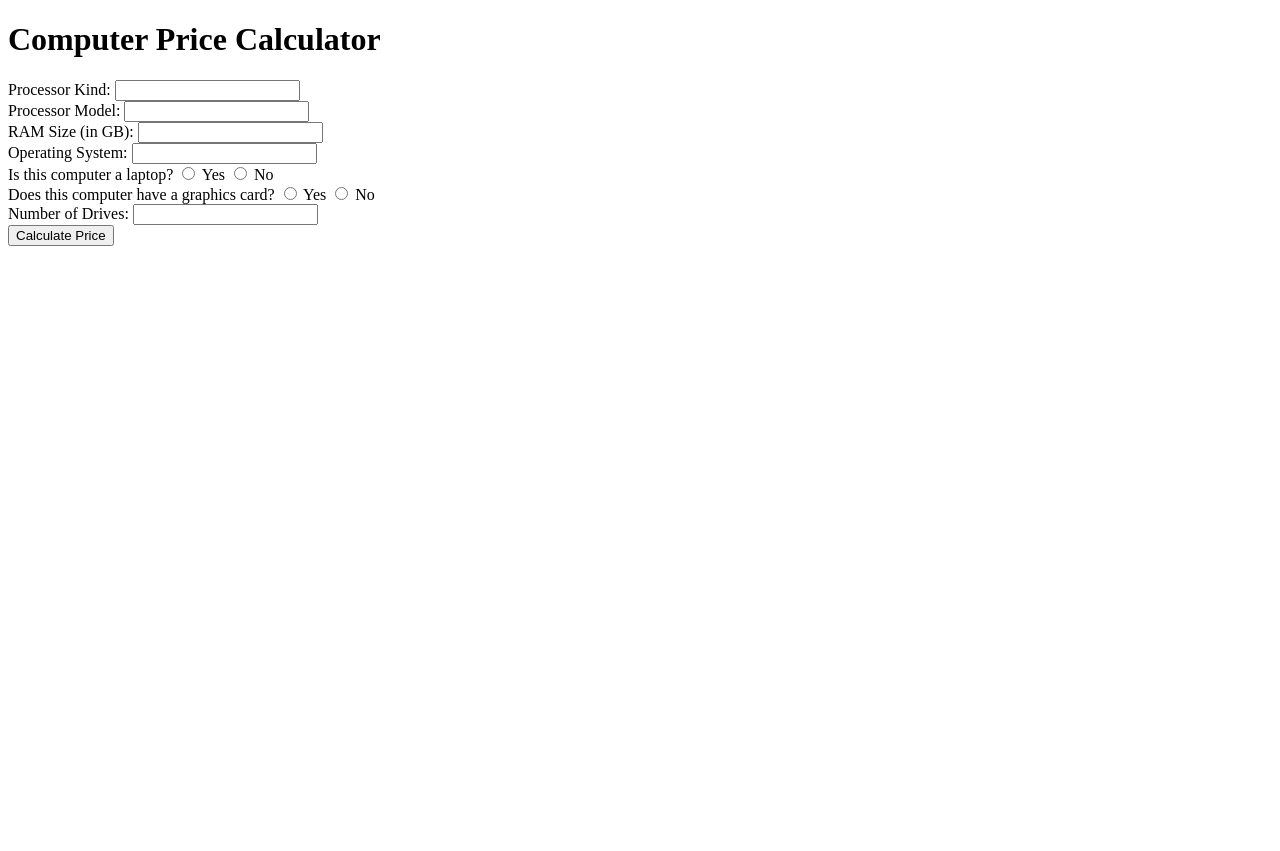
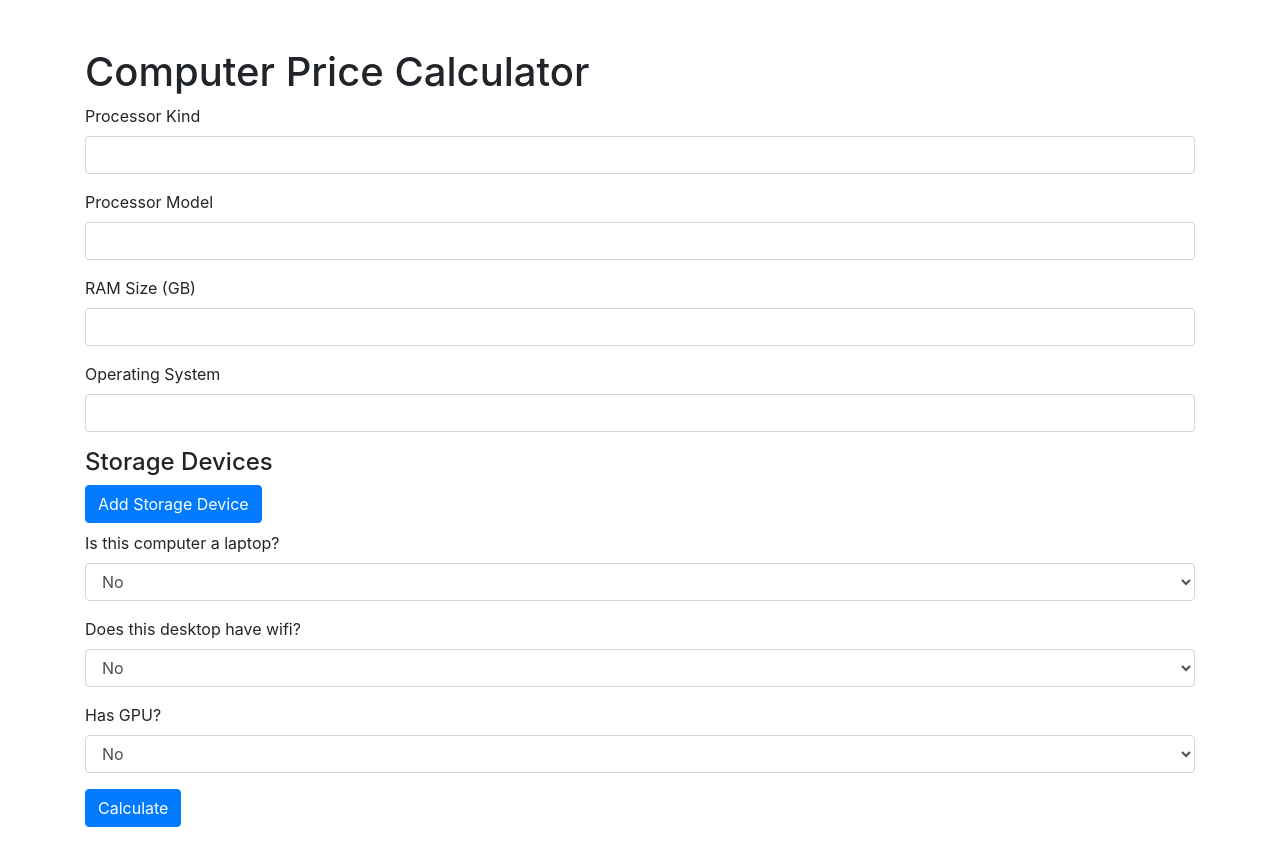
Before and after one commit to lemonaidexo/comp-calc, a Flask app: page / in a window 1280 px wide. Before the commit the page ends 246 px from the top, so only its background shows below. Run offline with Flask 2, Linux system fonts and the light colour scheme; some libraries are stand-ins or nearby versions.

Commit message:
Added more styling to the form, changed the main function in app.py

```diff
--- a/app.py
+++ b/app.py
@@ -1,7 +1,5 @@
-from flask import Flask, request, render_template # type: ignore
+from flask import Flask, request, render_template, jsonify # type: ignore
 import re
-# testing
-
 
 app = Flask(__name__)
 
@@ -20,14 +18,14 @@ class Processor:
         match = re.match(r'(i[357])[- ]?(\d{4})', self.model)
         if match:
             core = match.group(1)
-            generation = int(match.group(2)[0])
+            generation = int(match.group(2)[0]) #Extract the first digit as generation
             return core, generation
-        return None, 0
+        return None, 0 #Handle the case where the core and generation are not found
 
     def processor_price(self):
         if self.kind.lower() == 'amd':
             return self.user_price
-
+        #Calculates the price of the intel cpu based on the core and then generation of that core
         if self.kind.lower() == 'intel':
             if self.core.lower() == 'i3':
                 if self.generation in [4, 5]:
@@ -73,7 +71,7 @@ class Processor:
 class Ram:
     def __init__(self, ram_size):
         self.ram_size = ram_size
-
+    #Calculates the price of the ram based on if the ram is more than 4 GB
     def ram_price(self):
         if self.ram_size == 4:
             return -10
@@ -91,8 +89,8 @@ class Storage:
             size = int(match.group(1))
             unit = match.group(2).upper()
             if unit == 'TB':
-                return size * 1000
-            return size
+                return size * 1000 # Convert TB to GB
+            return size # Already in GB
         else:
             raise ValueError("Invalid storage size format. Use '500 GB' or '2 TB'.")
 
@@ -117,107 +115,87 @@ class Graphics:
         else:
             return self.user_price
 
-@app.route("/", methods=["GET", "POST"])
+@app.route('/')
 def index():
-    if request.method == "POST":
-        kind = request.form.get("kind")
-        model = request.form.get("model")
-        ram_size = int(request.form.get("ram_size"))
-        os = request.form.get("os")
-        is_laptop = request.form.get("is_laptop") == "yes"
+    return render_template('index.html')
 
-        processor = Processor(kind, model)
-        processor_price = processor.processor_price()
+@app.route('/calculate', methods=['POST'])
+def calculate():
+    data = request.json
 
-        ram = Ram(ram_size)
-        ram_price = ram.ram_price()
+    kind = data['kind']
+    model = data['model']
+    ram_size = int(data['ram_size'])
+    os = data['os']
+    storage_details = data['storage']
+    is_laptop = data['is_laptop']
 
-        def operating_system():
-            if os.lower() in ['windows', 'windows 10', 'windows 11']:
-                return 15
-            else:
-                return 0
+    processor = Processor(kind, model)
+    processor_price = processor.processor_price()
 
-        os_price = operating_system()
+    ram = Ram(ram_size)
+    ram_price = ram.ram_price()
 
-        total_price = processor_price + ram_price + os_price
+    total_storage_price = 0
+    for storage in storage_details:
+        storage_obj = Storage(storage['size'], storage['kind'])
+        total_storage_price += storage_obj.storage_price()
 
-        if is_laptop:
-            total_price += 30
-            battery_capacity = int(request.form.get("battery_capacity"))
-            if battery_capacity < 50:
-                total_price -= 50
-            elif battery_capacity < 90:
-                total_price -= 5
+    def operating_system():
+        if os.lower() in ['windows', 'windows 10', 'windows 11']:
+            return 15
+        else:
+            return 0
 
-            has_large_screen = request.form.get("has_large_screen") == "yes"
-            has_touch_screen = request.form.get("has_touch_screen") == "yes"
+    os_price = operating_system()
 
-            if has_large_screen:
-                total_price += 15
-            if has_touch_screen:
-                total_price += 15
-        else:
-            has_wifi = request.form.get("has_wifi") == "yes"
-            if has_wifi:
-                wifi_kind = request.form.get("wifi_kind")
-                if wifi_kind in ['ac', 'n/ac']:
-                    total_price += 5
-                elif wifi_kind == 'ax':
-                    total_price += 10
+    total_price = processor_price + ram_price + os_price + total_storage_price
 
-        has_gpu = request.form.get("has_gpu") == "yes"
-        if has_gpu:
-            gpu_type = request.form.get("gpu_type")
-            if gpu_type in ['discrete', 'amd radeon']:
-                passmark_score = int(request.form.get("passmark_score"))
-                graphics = Graphics(has_gpu, gpu_type, passmark_score=passmark_score)
-            else:
-                user_price = int(request.form.get("gpu_price"))
-                graphics = Graphics(has_gpu, gpu_type, user_price=user_price)
-        else:
-            graphics = Graphics(has_gpu)
+    if is_laptop:
+        total_price += 30
+        battery_capacity = int(data['battery_capacity'])
+        if battery_capacity < 50:
+            total_price -= 50
+        elif battery_capacity < 90:
+            total_price -= 5
 
-        gpu_price = graphics.gpu_price()
+        has_large_screen = data['has_large_screen']
+        has_touch_screen = data['has_touch_screen']
 
-        num_drives = int(request.form.get("num_drives"))
-        if num_drives > 4:
-            return "A maximum of 4 drives (2 SSDs and 2 HDDs) are allowed."
+        if has_large_screen:
+            total_price += 15
+        if has_touch_screen:
+            total_price += 15
+    else:
+        desktop_wifi = data.get('desktop_wifi', False)
+        if desktop_wifi:
+            wifi_kind = data['wifi_kind']
+            if wifi_kind.lower() in ['ac', 'n/ac']:
+                total_price += 5
+            if wifi_kind.lower() == 'ax':
+                total_price += 10
 
-        total_storage_price = 0
-        ssd_count = 0
-        hdd_count = 0
+    has_gpu = data['has_gpu']
+    gpu_type = data.get('gpu_type')
+    passmark_score = data.get('passmark_score')
+    graphics = Graphics(has_gpu, gpu_type, passmark_score)
+    gpu_price = graphics.gpu_price()
 
-        for i in range(1, num_drives + 1):
-            storage_size = request.form.get(f"storage_size_{i}")
-            storage_kind = request.form.get(f"storage_kind_{i}")
+    total_price += gpu_price
 
-            if storage_kind.lower() == 'hdd':
-                if hdd_count >= 2:
-                    continue
-                hdd_count += 1
-            else:
-                if ssd_count >= 2:
-                    continue
-                ssd_count += 1
+    if ram_size == 4:
+        total_price -= 10
 
-            storage = Storage(storage_size, storage_kind)
-            total_storage_price += storage.storage_price()
+    total_price = round(total_price)
 
-        total_price += total_storage_price + gpu_price
-        total_price = round(total_price)
-
-        return render_template(
-            "result.html",
-            processor_price=processor_price,
-            ram_price=ram_price,
-            total_storage_price=total_storage_price,
-            gpu_price=gpu_price,
-            os_price=os_price,
-            total_price=total_price,
-        )
-
-    return render_template("index.html")
+    return jsonify({
+        'processor_price': processor_price,
+        'ram_price': ram_price,
+        'storage_price': total_storage_price,
+        'os_price': os_price,
+        'gpu_price': gpu_price,
+        'total_price': total_price
+    })
 
 if __name__ == "__main__":
     app.run(host='0.0.0.0', port=5000)
--- a/templates/index.html
+++ b/templates/index.html
@@ -1,132 +1,194 @@
 <!DOCTYPE html>
-<html>
+<html lang="en">
 <head>
+    <meta charset="UTF-8">
+    <meta name="viewport" content="width=device-width, initial-scale=1.0">
     <title>Computer Price Calculator</title>
+    <link rel="stylesheet" href="https://stackpath.bootstrapcdn.com/bootstrap/4.3.1/css/bootstrap.min.css">
 </head>
 <body>
-    <h1>Computer Price Calculator</h1>
-    <form method="post">
-        <label for="kind">Processor Kind:</label>
-        <input type="text" name="kind" id="kind" required><br>
-
-        <label for="model">Processor Model:</label>
-        <input type="text" name="model" id="model" required><br>
-
-        <label for="ram_size">RAM Size (in GB):</label>
-        <input type="number" name="ram_size" id="ram_size" required><br>
-
-        <label for="os">Operating System:</label>
-        <input type="text" name="os" id="os" required><br>
-
-        <label for="is_laptop">Is this computer a laptop?</label>
-        <input type="radio" name="is_laptop" value="yes" id="is_laptop_yes"> Yes
-        <input type="radio" name="is_laptop" value="no" id="is_laptop_no"> No<br>
-
-        <div id="laptop_details" style="display: none;">
-            <label for="battery_capacity">Battery Capacity (in %):</label>
-            <input type="number" name="battery_capacity" id="battery_capacity"><br>
-
-            <label for="has_large_screen">Does the laptop have a large screen larger than 15.6"?</label>
-            <input type="radio" name="has_large_screen" value="yes" id="large_screen_yes"> Yes
-            <input type="radio" name="has_large_screen" value="no" id="large_screen_no"> No<br>
-
-            <label for="has_touch_screen">Does the laptop have a touch screen?</label>
-            <input type="radio" name="has_touch_screen" value="yes" id="touch_screen_yes"> Yes
-            <input type="radio" name="has_touch_screen" value="no" id="touch_screen_no"> No<br>
-        </div>
-
-        <div id="desktop_details" style="display: none;">
-            <label for="has_wifi">Does this desktop have wifi?</label>
-            <input type="radio" name="has_wifi" value="yes" id="has_wifi_yes"> Yes
-            <input type="radio" name="has_wifi" value="no" id="has_wifi_no"> No<br>
-
-            <div id="wifi_details" style="display: none;">
-                <label for="wifi_kind">Wifi Kind (n/ac or ax):</label>
-                <input type="text" name="wifi_kind" id="wifi_kind"><br>
+    <div class="container mt-5">
+        <h1>Computer Price Calculator</h1>
+        <form id="priceCalcForm">
+            <div class="form-group">
+                <label for="kind">Processor Kind</label>
+                <input type="text" class="form-control" id="kind" name="kind" required>
             </div>
-        </div>
-
-        <label for="has_gpu">Does this computer have a graphics card?</label>
-        <input type="radio" name="has_gpu" value="yes" id="has_gpu_yes"> Yes
-        <input type="radio" name="has_gpu" value="no" id="has_gpu_no"> No<br>
-
-        <div id="gpu_details" style="display: none;">
-            <label for="gpu_type">GPU Type (discrete or AMD Radeon):</label>
-            <input type="text" name="gpu_type" id="gpu_type"><br>
-
-            <div id="passmark_details" style="display: none;">
-                <label for="passmark_score">Passmark Score:</label>
-                <input type="number" name="passmark_score" id="passmark_score"><br>
+            <div class="form-group">
+                <label for="model">Processor Model</label>
+                <input type="text" class="form-control" id="model" name="model" required>
             </div>
-
-            <div id="user_price_details" style="display: none;">
-                <label for="gpu_price">GPU Price:</label>
-                <input type="number" name="gpu_price" id="gpu_price"><br>
+            <div class="form-group">
+                <label for="ram_size">RAM Size (GB)</label>
+                <input type="number" class="form-control" id="ram_size" name="ram_size" required>
             </div>
-        </div>
-
-        <label for="num_drives">Number of Drives:</label>
-        <input type="number" name="num_drives" id="num_drives" required><br>
-
-        <div id="drives">
-            <!-- Drive inputs will be generated here by JavaScript -->
-        </div>
-
-        <button type="submit">Calculate Price</button>
-    </form>
+            <div class="form-group">
+                <label for="os">Operating System</label>
+                <input type="text" class="form-control" id="os" name="os" required>
+            </div>
+            <div id="storage-container">
+                <h4>Storage Devices</h4>
+                <button type="button" class="btn btn-primary mb-2" onclick="addStorage()">Add Storage Device</button>
+            </div>
+            <div class="form-group">
+                <label for="is_laptop">Is this computer a laptop?</label>
+                <select class="form-control" id="is_laptop" name="is_laptop" required onchange="toggleLaptopOptions()">
+                    <option value="no">No</option>
+                    <option value="yes">Yes</option>
+                </select>
+            </div>
+            <div id="laptop-options" style="display: none;">
+                <div class="form-group">
+                    <label for="battery_capacity">Battery Capacity (%)</label>
+                    <input type="number" class="form-control" id="battery_capacity" name="battery_capacity">
+                </div>
+                <div class="form-group">
+                    <label for="has_large_screen">Has large screen (>15.6")?</label>
+                    <select class="form-control" id="has_large_screen" name="has_large_screen">
+                        <option value="no">No</option>
+                        <option value="yes">Yes</option>
+                    </select>
+                </div>
+                <div class="form-group">
+                    <label for="has_touch_screen">Has touch screen?</label>
+                    <select class="form-control" id="has_touch_screen" name="has_touch_screen">
+                        <option value="no">No</option>
+                        <option value="yes">Yes</option>
+                    </select>
+                </div>
+            </div>
+            <div id="desktop-options">
+                <div class="form-group">
+                    <label for="desktop_wifi">Does this desktop have wifi?</label>
+                    <select class="form-control" id="desktop_wifi" name="desktop_wifi" onchange="toggleWifiOptions()">
+                        <option value="no">No</option>
+                        <option value="yes">Yes</option>
+                    </select>
+                </div>
+                <div class="form-group" id="wifi-kind-container" style="display: none;">
+                    <label for="wifi_kind">Wifi kind</label>
+                    <input type="text" class="form-control" id="wifi_kind" name="wifi_kind">
+                </div>
+            </div>
+            <div class="form-group">
+                <label for="has_gpu">Has GPU?</label>
+                <select class="form-control" id="has_gpu" name="has_gpu" required onchange="toggleGpuOptions()">
+                    <option value="no">No</option>
+                    <option value="yes">Yes</option>
+                </select>
+            </div>
+            <div id="gpu-options" style="display: none;">
+                <div class="form-group">
+                    <label for="gpu_type">GPU Type</label>
+                    <select class="form-control" id="gpu_type" name="gpu_type">
+                        <option value="discrete">Discrete GPU</option>
+                        <option value="amd">AMD Radeon GPU</option>
+                        <option value="other">Other</option>
+                    </select>
+                </div>
+                <div class="form-group">
+                    <label for="passmark_score">Passmark Score</label>
+                    <input type="number" class="form-control" id="passmark_score" name="passmark_score">
+                </div>
+            </div>
+            <button type="submit" class="btn btn-primary">Calculate</button>
+        </form>
+        <div id="result" class="mt-4"></div>
+    </div>
 
     <script>
-        document.getElementById('is_laptop_yes').addEventListener('change', function() {
-            document.getElementById('laptop_details').style.display = 'block';
-            document.getElementById('desktop_details').style.display = 'none';
+        document.getElementById('priceCalcForm').addEventListener('submit', async function(event) {
+            event.preventDefault();
+            const form = event.target;
+            const formData = new FormData(form);
+            const storage = [];
+
+            for (let i = 0; i < formData.getAll('storage_size').length; i++) {
+                storage.push({
+                    size: formData.getAll('storage_size')[i],
+                    kind: formData.getAll('storage_kind')[i]
+                });
+            }
+
+            const data = {
+                kind: formData.get('kind'),
+                model: formData.get('model'),
+                ram_size: formData.get('ram_size'),
+                os: formData.get('os'),
+                storage: storage,
+                is_laptop: formData.get('is_laptop') === 'yes',
+                battery_capacity: formData.get('battery_capacity') || 0,
+                has_large_screen: formData.get('has_large_screen') === 'yes',
+                has_touch_screen: formData.get('has_touch_screen') === 'yes',
+                desktop_wifi: formData.get('desktop_wifi') === 'yes',
+                wifi_kind: formData.get('wifi_kind') || '',
+                has_gpu: formData.get('has_gpu') === 'yes',
+                gpu_type: formData.get('gpu_type') || '',
+                passmark_score: formData.get('passmark_score') || 0
+            };
+
+            const response = await fetch('/calculate', {
+                method: 'POST',
+                headers: {
+                    'Content-Type': 'application/json'
+                },
+                body: JSON.stringify(data)
+            });
+
+            const result = await response.json();
+            document.getElementById('result').innerHTML = `
+                <h4>Results:</h4>
+                <p>Processor Price: $${result.processor_price}</p>
+                <p>RAM Price: $${result.ram_price}</p>
+                <p>Storage Price: $${result.storage_price}</p>
+                <p>OS Price: $${result.os_price}</p>
+                <p>GPU Price: $${result.gpu_price}</p>
+                <h3>Total Price: $${result.total_price}</h3>
+            `;
         });
 
-        document.getElementById('is_laptop_no').addEventListener('change', function() {
-            document.getElementById('laptop_details').style.display = 'none';
-            document.getElementById('desktop_details').style.display = 'block';
-        });
+        function addStorage() {
+            const container = document.getElementById('storage-container');
+            if (container.querySelectorAll('.storage-item').length >= 4) return;
 
-        document.getElementById('has_wifi_yes').addEventListener('change', function() {
-            document.getElementById('wifi_details').style.display = 'block';
-        });
+            const storageItem = document.createElement('div');
+            storageItem.className = 'form-group storage-item';
+            storageItem.innerHTML = `
+                <label>Storage Device</label>
+                <div class="input-group mb-3">
+                    <input type="text" class="form-control" name="storage_size" placeholder="e.g., 500 GB or 2 TB" required>
+                    <select class="form-control" name="storage_kind" required>
+                        <option value="HDD">HDD</option>
+                        <option value="SATA">SATA</option>
+                        <option value="NvME">NvME</option>
+                    </select>
+                    <div class="input-group-append">
+                        <button class="btn btn-danger" type="button" onclick="removeStorage(this)">Remove</button>
+                    </div>
+                </div>
+            `;
+            container.appendChild(storageItem);
+        }
 
-        document.getElementById('has_wifi_no').addEventListener('change', function() {
-            document.getElementById('wifi_details').style.display = 'none';
-        });
+        function removeStorage(button) {
+            button.closest('.storage-item').remove();
+        }
 
-        document.getElementById('has_gpu_yes').addEventListener('change', function() {
-            document.getElementById('gpu_details').style.display = 'block';
-        });
+        function toggleLaptopOptions() {
+            const isLaptop = document.getElementById('is_laptop').value === 'yes';
+            document.getElementById('laptop-options').style.display = isLaptop ? '' : 'none';
+            document.getElementById('desktop-options').style.display = isLaptop ? 'none' : '';
+        }
 
-        document.getElementById('has_gpu_no').addEventListener('change', function() {
-            document.getElementById('gpu_details').style.display = 'none';
-        });
+        function toggleWifiOptions() {
+            const hasWifi = document.getElementById('desktop_wifi').value === 'yes';
+            document.getElementById('wifi-kind-container').style.display = hasWifi ? '' : 'none';
+        }
 
-        document.getElementById('gpu_type').addEventListener('input', function() {
-            if (this.value.toLowerCase() === 'discrete' || this.value.toLowerCase() === 'amd radeon') {
-                document.getElementById('passmark_details').style.display = 'block';
-                document.getElementById('user_price_details').style.display = 'none';
-            } else {
-                document.getElementById('passmark_details').style.display = 'none';
-                document.getElementById('user_price_details').style.display = 'block';
-            }
-        });
-
-        document.getElementById('num_drives').addEventListener('input', function() {
-            const numDrives = parseInt(this.value);
-            const drivesDiv = document.getElementById('drives');
-            drivesDiv.innerHTML = '';
-            for (let i = 1; i <= numDrives; i++) {
-                const driveDiv = document.createElement('div');
-                driveDiv.innerHTML = `
-                    <label for="storage_size_${i}">Storage Size ${i}:</label>
-                    <input type="text" name="storage_size_${i}" required><br>
-                    <label for="storage_kind_${i}">Storage Kind ${i} (HDD/SSD):</label>
-                    <input type="text" name="storage_kind_${i}" required><br>
-                `;
-                drivesDiv.appendChild(driveDiv);
-            }
-        });
+        function toggleGpuOptions() {
+            const hasGpu = document.getElementById('has_gpu').value === 'yes';
+            document.getElementById('gpu-options').style.display = hasGpu ? '' : 'none';
+        }
     </script>
 </body>
 </html>
```
Also changed, not shown: static/style.css (added, +58 -0 lines), templates/result.html (+15 -9 lines).
